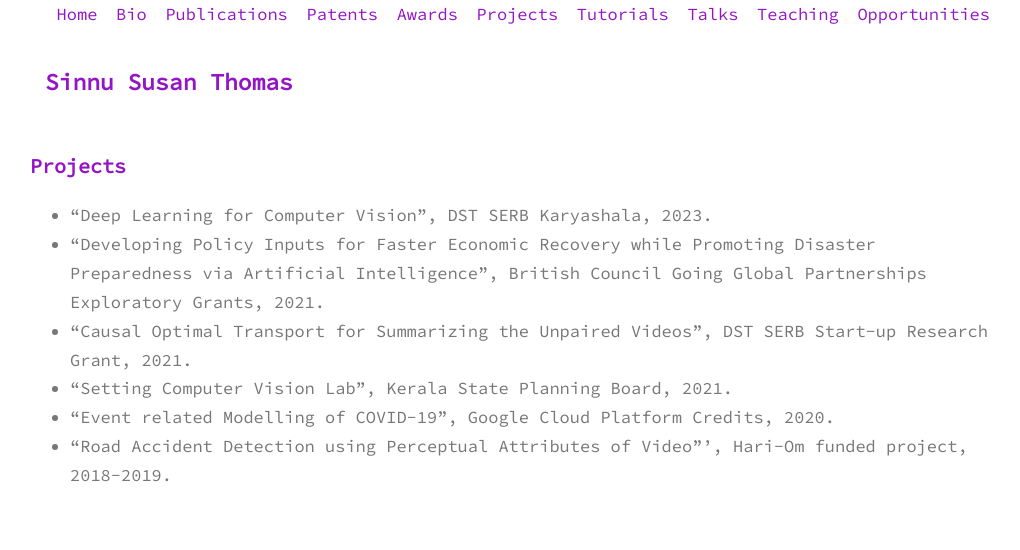
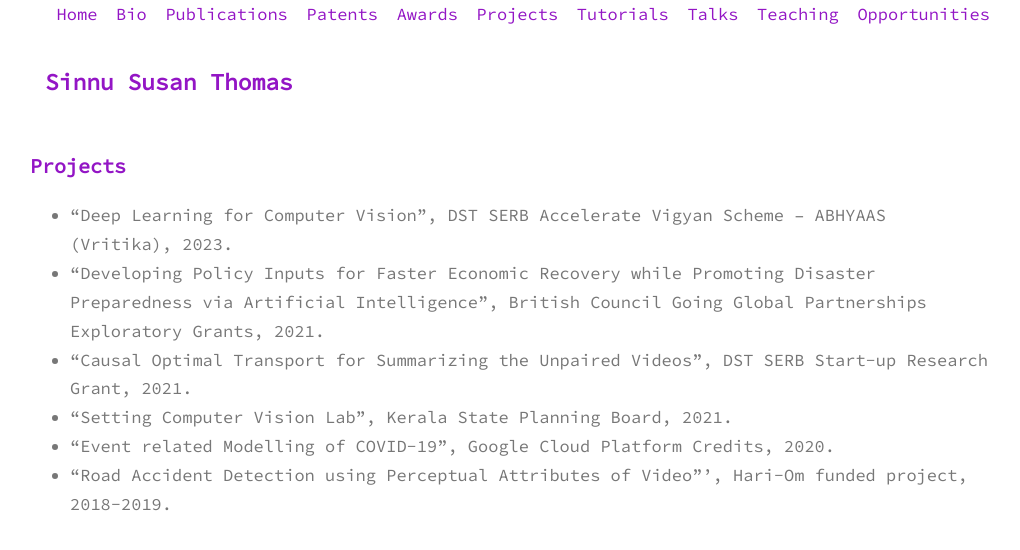
Before and after one commit to sinnuthomas/sinnuthomas.github.io, a Jekyll site: the page built from projects.md, in a window 1280 px wide. Shown: the top 550 px of the page, without its empty margins (130-1150 px from the left). Built offline with Jekyll 4.4.1, drawn with Linux system fonts in a browser that asks for light colours.

Commit message:
Update projects.md

```diff
--- a/projects.md
+++ b/projects.md
@@ -3,7 +3,7 @@ layout: page
 title: Projects
 permalink: /projects/
 ---
-*  "Deep Learning for Computer Vision", DST SERB Karyashala, 2023.
+*  "Deep Learning for Computer Vision", DST SERB Accelerate Vigyan Scheme – ABHYAAS (Vritika), 2023.
 *  "Developing Policy Inputs for Faster Economic Recovery while Promoting Disaster Preparedness via Artificial Intelligence", British Council Going Global Partnerships Exploratory Grants, 2021.
 *  "Causal Optimal Transport for Summarizing the Unpaired Videos", DST SERB Start-up Research Grant, 2021.
 *  "Setting Computer Vision Lab", Kerala State Planning Board, 2021.
```
